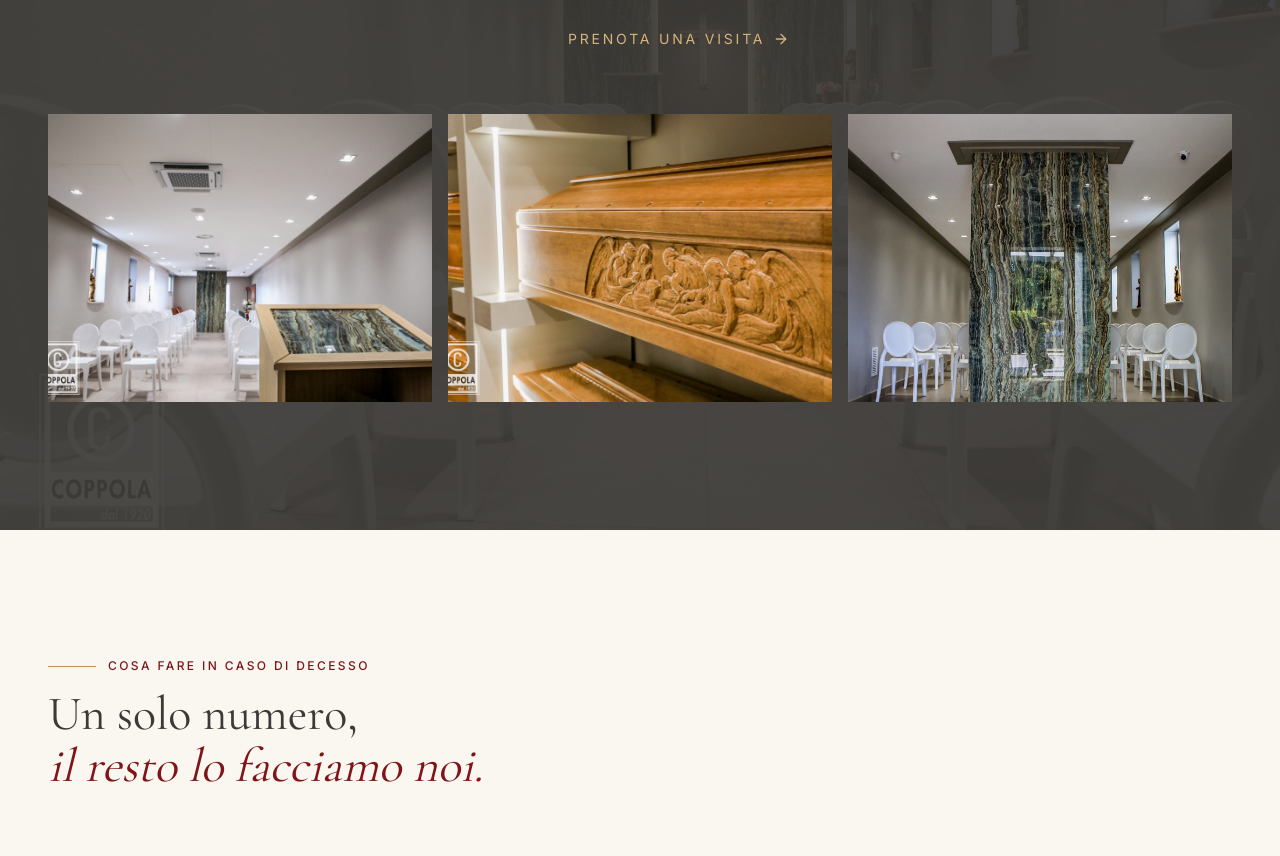
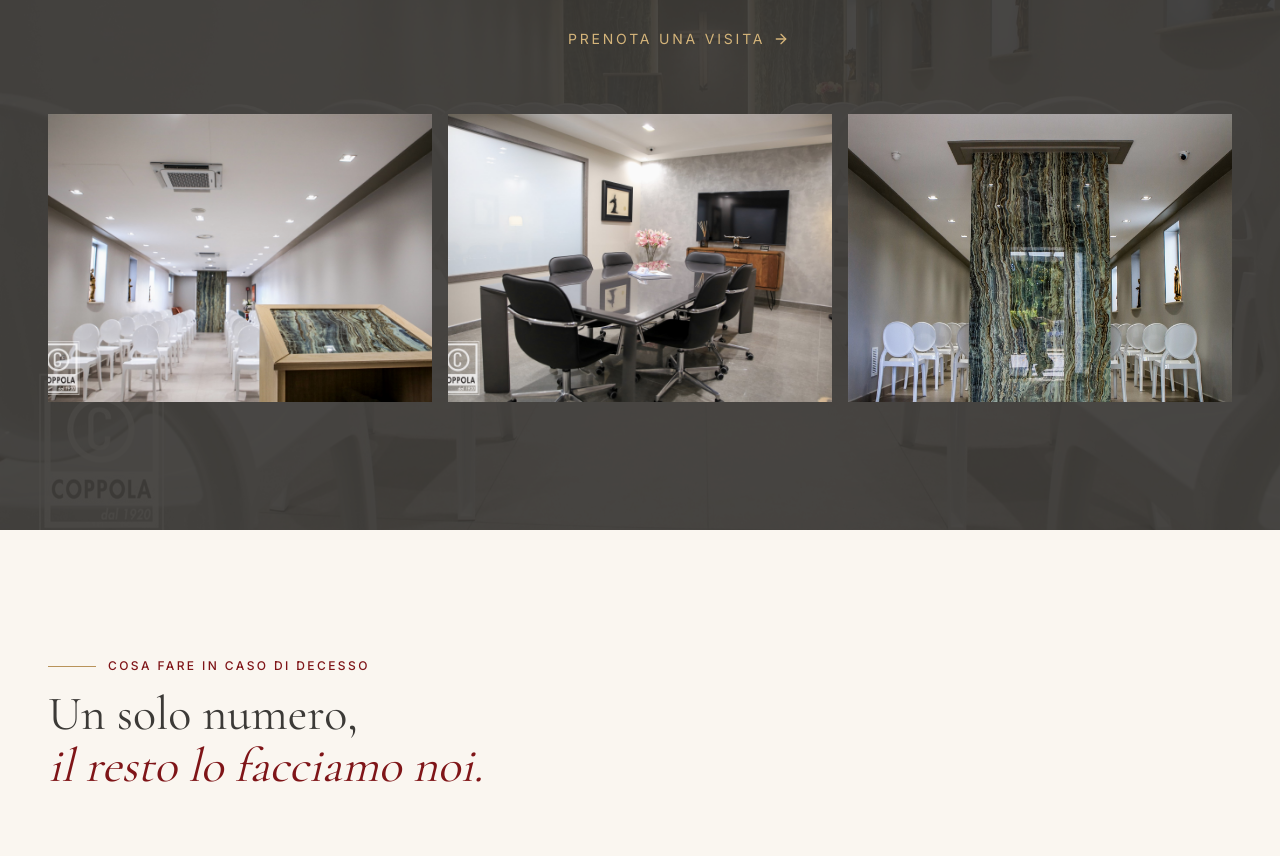
Before and after one commit to felifeli1983-arch/coppola-funebre, a Next.js app: page / in a window 1280 px wide. Shown: the part 2155-3011 px from the top of the page. Built offline with nearby package versions, Linux system fonts and the light colour scheme; no server answers.

Commit message:
Fix: replace casket photo (interno-6) with meeting-room in Sala del Commiato gallery

```diff
--- a/src/components/CasaFuneraria.tsx
+++ b/src/components/CasaFuneraria.tsx
@@ -7,7 +7,7 @@ import Reveal, { RevealWords } from './motion/Reveal';
 
 const gallery = [
   '/img/new/interno-8.jpg',
-  '/img/new/interno-6.jpg',
+  '/img/new/meeting-room.jpg',
   '/img/new/interno-7.jpg',
 ];
 
```
